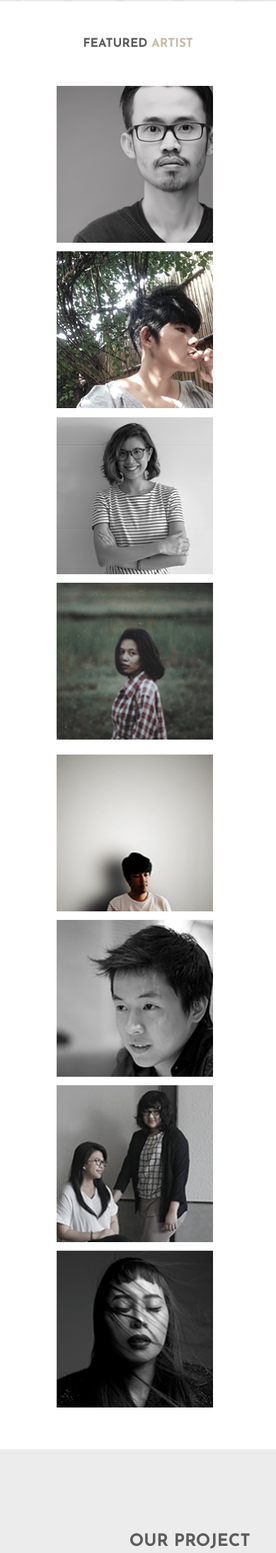
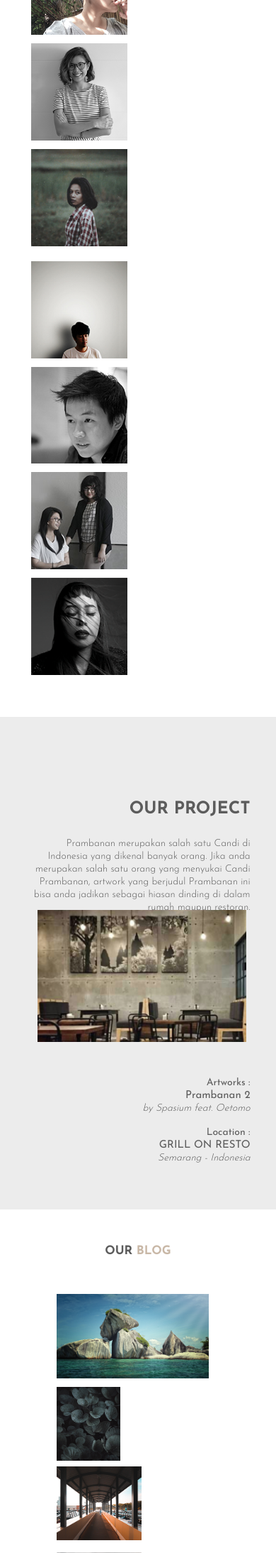
Before and after one commit to Merdeka-45/spasium, a PHP site: page / in a window 390 px wide. Shown: the part 2760-4948 px from the top of the page at 71% size. Run offline with PHP 8.4, Linux system fonts and the light colour scheme.

Commit message:
update responsive phase 2 at 766px

```diff
--- a/assets/css/responsive.css
+++ b/assets/css/responsive.css
@@ -67,7 +67,6 @@
     #our-project .row .col-10:last-child{
         position: absolute;
         top: 250px;;
-        /* top: 33%; */
         right: 7%;
     }
     #our-project img{
@@ -90,7 +89,92 @@
     }
 }
 /* // Small devices (landscape phones, less than 768px) */
-@media (max-width: 767.98px) { }
+@media (max-width: 767.98px) {
+    .row{
+        justify-content: center;
+    }
+    #our-project img{
+        width: 100%;
+    }
+    .navbar-brand img{
+        width: 70% !important;
+    }
+    .feature-image{
+        justify-content: center;
+    }
+    .image-detail.tile-1, .image-detail img{
+        width: 100%;
+    }
+    .image-detail.tile-2{
+        width: 50%;
+    }
+    #about-us .col-md-8{
+        text-align: center;
+    }
+    #about-us .col-md-8 img{
+        width: 100%;
+    }
+    #about-us .col-9 h4{
+        margin-bottom: 5%;
+    }
+    .service{
+        margin-bottom: 5%;
+    }
+    .service p{
+        width: 100%;
+    }
+    .service label{
+        margin-top: 20px;
+    }
+    .photo{
+        text-align: center;
+        margin-bottom: 4%;
+        margin-right: 20px;
+        width: 45%;
+    }
+    .photo img{
+        width: 100%;
+    }
+    #our-project .row{
+        position: relative;
+    }
+    #our-project .col-10:first-child{
+        margin-top: 20px;
+    }
+    #our-project .col-10:first-child h4{
+        margin-bottom: 25px;
+    }
+    #our-project .row .col-10:first-child p:nth-child(3){
+        margin-top: 75%;
+    }
+    #our-project .row .col-10:last-child{
+        position: absolute;
+        top: 225px;;
+        right: 7%;
+    }
+    .tile-blog-1{
+        width: 100%;
+    }
+    .tile-blog-1 img, .tile-blog-1 .label-blog{
+        width: 93.5% !important;
+    }
+    .tile-blog-2{
+        width: 39%;
+    }
+    .tile-blog-2 img, .tile-blog-3 img{
+        width: 100%;
+    }
+    .tile-blog-3{
+        width: 52%;
+    }
+    .tile-blog-2, .tile-blog-3{
+        margin-top: 3%;
+        margin-bottom: 3%;
+    }
+    #our-blog .row:nth-child(3){
+        margin-top: 0px;
+    }
+}
 
 /* // Medium devices (tablets, less than 992px) */
 @media (max-width: 991.98px) {  }
--- a/index.html
+++ b/index.html
@@ -93,13 +93,13 @@
     <section id="feature-section">
         <div class="container">
             <div class="row">
-                <div class="col-12 col-md-12 col-xl-12 text-center">
+                <div class="col-12 col-sm-12 col-md-12 col-xl-12 text-center">
                     <p class="title-section bold subheadline">FEATURED <span class="theme-color">ARTWORK</span></p>
                 </div>
             </div>
             <div class="row feature-image">
-                <div class="col-7 col-md-12">
-                    <div class="image-detail">
+                <div class="col-7 col-sm-12 col-md-12">
+                    <div class="image-detail tile-1">
                         <img src="assets/images/tile1.png" alt="">
                         <div class="text-center w-100 desc-detail">
                             <p class="image--title regular p-no-ma">FATHER #2</p>
@@ -107,7 +107,7 @@
                             <a class="link-label" href="">detail artwork</a>
                         </div>
                     </div>
-                    <div class="image-detail">
+                    <div class="image-detail tile-2">
                         <img src="assets/images/tile2.png" alt="">
                         <div class="text-center w-100 desc-detail">
                             <p class="image--title regular p-no-ma">FATHER #2</p>
@@ -115,7 +115,7 @@
                             <a class="link-label" href="">detail artwork</a>
                         </div>
                     </div>
-                    <div class="image-detail">
+                    <div class="image-detail tile-2">
                         <img src="assets/images/tile3.png" alt="">
                         <div class="text-center w-100 desc-detail">
                             <p class="image--title regular p-no-ma">FATHER #2</p>
@@ -124,8 +124,8 @@
                         </div>
                     </div>
                 </div>
-                <div class="col-7 col-md-12">
-                    <div class="image-detail">
+                <div class="col-7 col-sm col-md-12">
+                    <div class="image-detail tile-2">
                         <img src="assets/images/tile4.png" alt="">
                         <div class="text-center w-100 desc-detail">
                             <p class="image--title regular p-no-ma">FATHER #2</p>
@@ -133,7 +133,7 @@
                             <a class="link-label" href="">detail artwork</a>
                         </div>
                     </div>
-                    <div class="image-detail">
+                    <div class="image-detail tile-2">
                         <img src="assets/images/tile5.png" alt="">
                         <div class="text-center w-100 desc-detail">
                             <p class="image--title regular p-no-ma">FATHER #2</p>
@@ -141,7 +141,7 @@
                             <a class="link-label" href="">detail artwork</a>
                         </div>
                     </div>
-                    <div class="image-detail">
+                    <div class="image-detail tile-1">
                         <img src="assets/images/tile6.png" alt="">
                         <div class="text-center w-100 desc-detail">
                             <p class="image--title regular p-no-ma">FATHER #2</p>
@@ -159,7 +159,7 @@
                 <div class="col-md-8">
                     <img src="assets/images/tile-bg-2.png" alt="">
                 </div>
-                <div class="col-9 col-md-4 detail-about-us">
+                <div class="col-9 col-sm-11 col-md-4 detail-about-us">
                     <h4 class="bold">ABOUT US</h4>
                     <p>
                         <span class="regular">SPASIUM</span> is a platform that is designed to help you in finding exclusive artworks (art print) online for your interior, hotel, and commercial spaces. We offer licensed and ready-to-hang wall art from selected Indonesian talents in the simplest way, vary from photography, painting, graphic art, illustration, drawing, and more.
@@ -199,7 +199,7 @@
                 </div>
             </div>
             <div class="row list-artist">
-                <div class="col-md-12">
+                <div class="col-md-12 col-sm-12">
                     <div class="photo">
                         <img src="assets/images/people-adi.png" alt="">
                         <div class="label-artist w-100 h-100">
@@ -298,8 +298,8 @@
                 </div>
             </div>
             <div class="row">
-                <div class="col-8 col-md-12">
-                    <div class="thumb-blog">
+                <div class="col-8 col-md-12 col-sm-12">
+                    <div class="thumb-blog tile-blog-1">
                         <img src="assets/images/blog-1.png" alt="">
                         <div class="label-blog w-100 text-center px-5">
                             <p class="name-blog">Decoration Tips</p>
@@ -307,7 +307,7 @@
                             <a class="link-label" href="">read more</a>
                         </div>
                     </div>
-                    <div class="thumb-blog">
+                    <div class="thumb-blog tile-blog-2">
                         <img src="assets/images/blog-2.png" alt="">
                         <div class="label-blog w-100 text-center px-5">
                             <p class="name-blog">Decoration Tips</p>
@@ -315,7 +315,7 @@
                             <a class="link-label" href="">read more</a>
                         </div>
                     </div>
-                    <div class="thumb-blog">
+                    <div class="thumb-blog tile-blog-3">
                         <img src="assets/images/blog-3.png" alt="">
                         <div class="label-blog w-100 text-center px-5">
                             <p class="name-blog">Decoration Tips</p>
@@ -326,8 +326,8 @@
                 </div>
             </div>
             <div class="row">
-                <div class="col-8 col-md-12">
-                    <div class="thumb-blog">
+                <div class="col-8 col-md-12 col-sm-12">
+                    <div class="thumb-blog tile-blog-3">
                         <img src="assets/images/blog-4.png" alt="">
                         <div class="label-blog w-100 text-center px-5">
                             <p class="name-blog">Decoration Tips</p>
@@ -335,7 +335,7 @@
                             <a class="link-label" href="">read more</a>
                         </div>
                     </div>
-                    <div class="thumb-blog">
+                    <div class="thumb-blog tile-blog-2">
                         <img src="assets/images/blog-5.png" alt="">
                         <div class="label-blog w-100 text-center px-5">
                             <p class="name-blog">Decoration Tips</p>
@@ -343,7 +343,7 @@
                             <a class="link-label" href="">read more</a>
                         </div>
                     </div>
-                    <div class="thumb-blog">
+                    <div class="thumb-blog tile-blog-1">
                         <img src="assets/images/blog-6.png" alt="">
                         <div class="label-blog w-100 text-center px-5">
                             <p class="name-blog">Decoration Tips</p>
```
